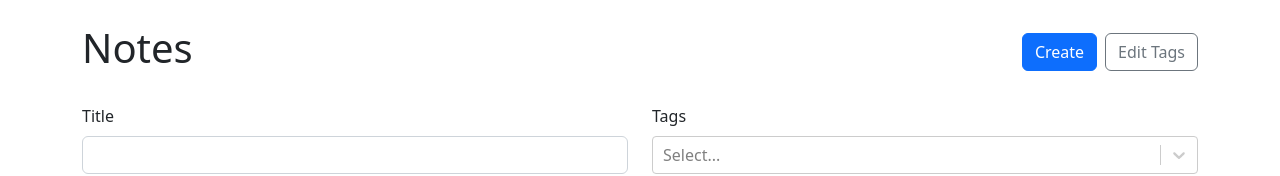
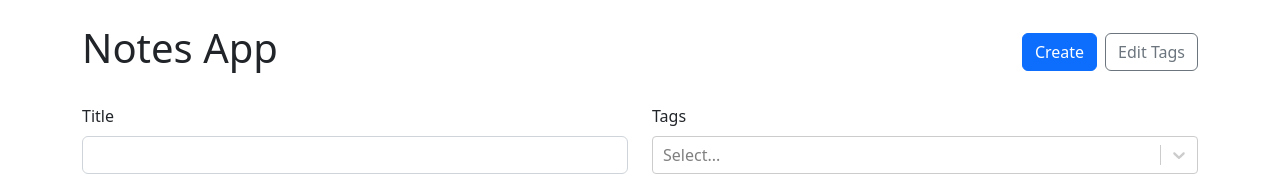
Before and after one commit to Marx-wrld/Notes-app, a React (Vite) app: page / in a window 1280 px wide. Shown: the top 176 px of the page. Built offline with nearby package versions, Linux system fonts and the light colour scheme.

Commit message:
solving the css ease-in-out bug

```diff
--- a/src/NoteList.tsx
+++ b/src/NoteList.tsx
@@ -42,7 +42,7 @@
     return (
     <>
     <Row className="align-items-center mb-4">{/*will be for our title as well as the two buttons (create and edit tags)*/}
-        <Col><h1>Notes</h1></Col>
+        <Col><h1>Notes App</h1></Col>
         <Col xs="auto"> {/*will force our column to be as small as possible to fit all of our content*/}
             <Stack gap={2} direction="horizontal">
                 <Link to="/new">
@@ -105,7 +105,7 @@
     <Card
     as={Link}
     to={`/${id}`}
-    className={'h-100 text-reset text-decoration-none ${styles.card}'}>
+    className={`h-100 text-reset text-decoration-none ${styles.card}`}>
     <Card.Body>
         <Stack gap={2} className="align-items-center justify-content-center h-100">
             <span className="fs-5">
```
Also changed, not shown: 1 other file (tests, documents, lock files or other folders).
